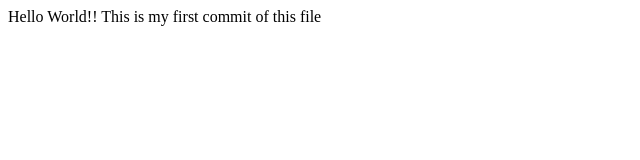
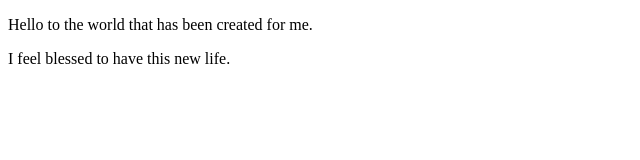
Before and after one commit to nealhonemotorola/nealhonewebsite, a plain HTML site: page index.html in a window 1280 px wide. Shown: the whole page, without its empty margins (0-640 px from the left). Drawn offline with Linux system fonts and the light colour scheme.

Commit message:
Update index.html
this is more stuff.

```diff
--- a/index.html
+++ b/index.html
@@ -1,8 +1,11 @@
-<!DOCTYPE HTML>
-<HTML>
-<head>
-<title>Neal Hone Development</title>
-</head>
-Hello World!!
-This is my first commit of this file
-</HTML>
+<!DOCTYPE html>
+<html>
+  <head>
+    <title>Neal Hone Development</title>
+  </head>
+<body>
+<p>Hello to the world that has been created for me.</p>
+<p>I feel blessed to have this new life.</p>
+</body>
+
+</html>
```
